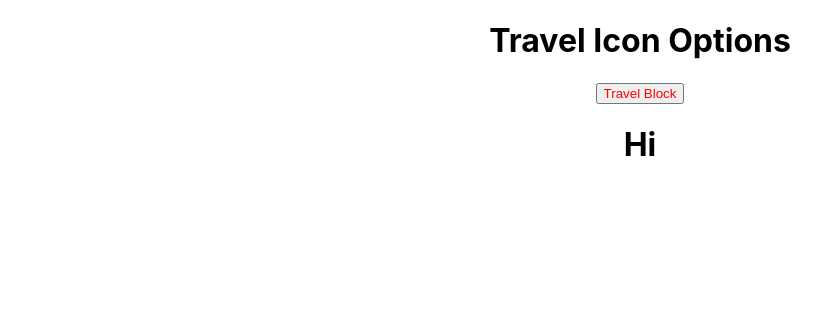
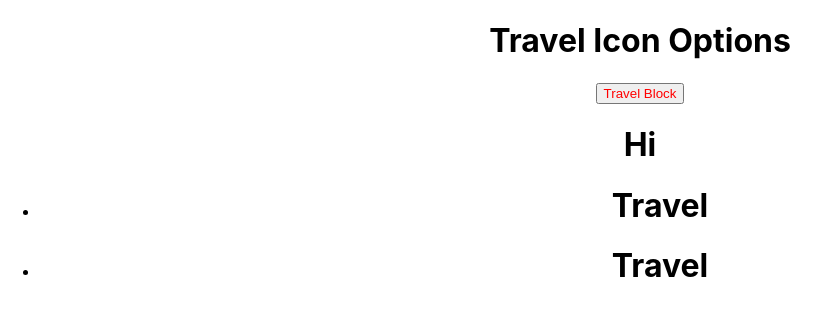
Before and after one commit to Dccai/Hackathon-Travel, a React (Create React App) app: page / in a window 1280 px wide. Shown: the top 316 px of the page, without its empty margins (0-830 px from the left). Built offline with nearby package versions, Linux system fonts and the light colour scheme.

Commit message:
Update MainPage.js

```diff
--- a/src/Pages/MainPage.js
+++ b/src/Pages/MainPage.js
@@ -6,7 +6,7 @@ export class MainPage extends React.Component{
         super(props);
         this.handleMenuClick=this.handleMenuClick.bind(this);
         this.handleTravelClick=this.handleTravelClick.bind(this);
-        this.state={menuVisibility:0,travelBlocksToAdd:[]};
+        this.state={menuVisibility:0,travelBlocksToAdd:["travel","travel"]};
         this.placeholderBlock=undefined;
     }
     handleMenuClick(){
@@ -17,8 +17,10 @@ export class MainPage extends React.Component{
        document.getElementById("Menu").style.opacity=this.state.menuVisibility;
     }
     handleTravelClick(){
-        this.state.travelBlocksToAdd.push("travel");
-        alert(this.travelBlocksToAdd);
+        this.placeholderBlock=this.state.travelBlocksToAdd;
+        this.placeholderBlock.push("travel");
+        this.setState({travelBlocksToAdd:this.placeholderBlock});
+        alert(this.state.travelBlocksToAdd);
     }
     render(){
         return (
```
